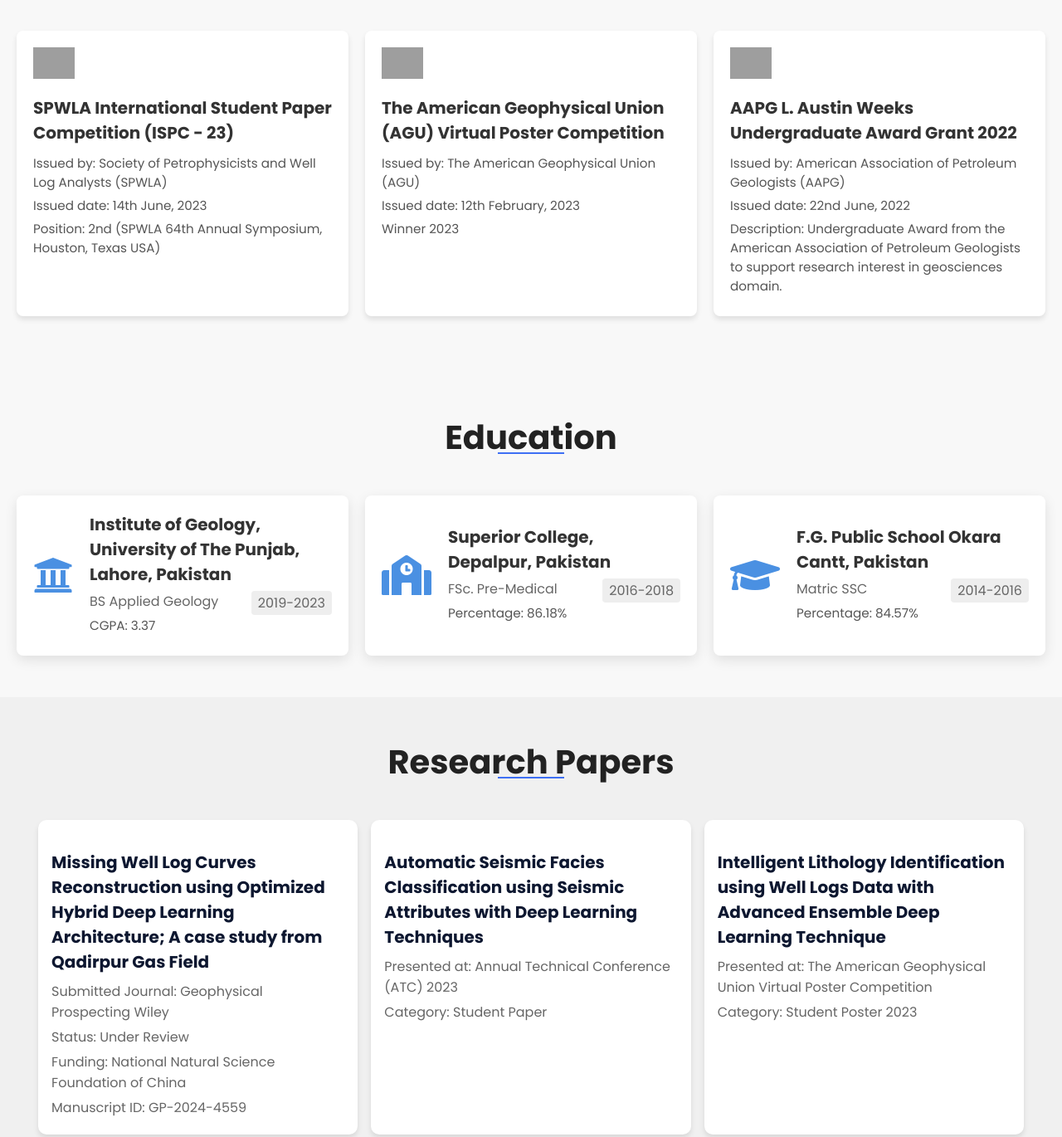
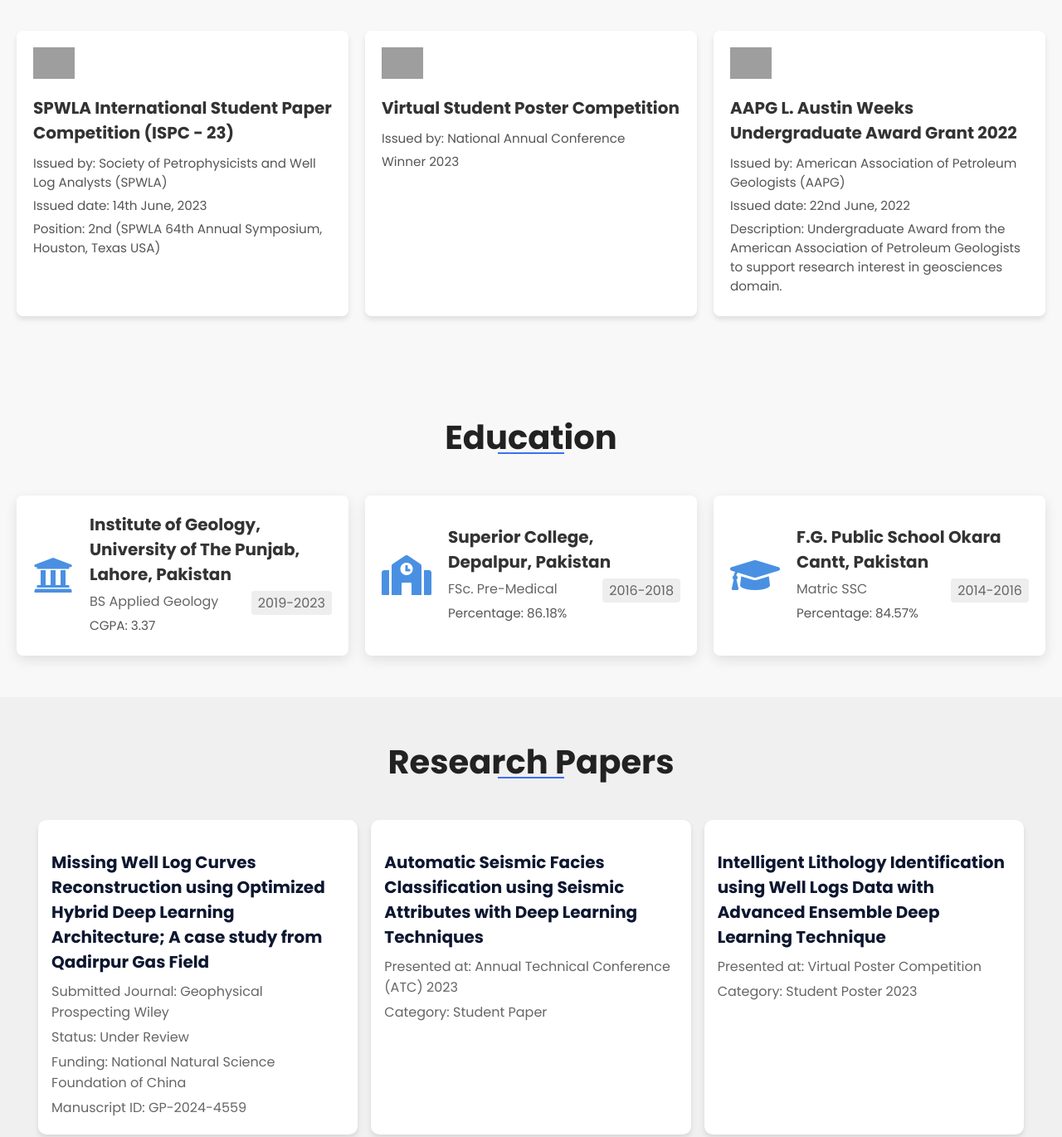
Before and after one commit to dilshad-geol/ResumePortfolio, a plain HTML site: page index.html in a window 1280 px wide. Shown: the part 2255-3625 px from the top of the page at 83% size. Drawn offline with nearby package versions, Linux system fonts and the light colour scheme; grey boxes are pictures that could not be loaded.

Commit message:
updated values

```diff
--- a/index.html
+++ b/index.html
@@ -162,9 +162,8 @@
                     <div class="icon-container">
                         <img src="https://www.svgrepo.com/show/20737/certificate-diploma.svg" alt="Medal Icon" class="award-icon"> <!-- Placeholder for award icon -->
                     </div>
-                    <h3 class="honors-awards__title">The American Geophysical Union (AGU) Virtual Poster Competition</h3>
-                    <p class="honors-awards__issuer">Issued by: The American Geophysical Union (AGU)</p>
-                    <p class="honors-awards__date">Issued date: 12th February, 2023</p>
+                    <h3 class="honors-awards__title">Virtual Student Poster Competition</h3>
+                    <p class="honors-awards__issuer">Issued by: National Annual Conference</p>
                     <p class="honors-awards__detail">Winner 2023</p>
                 </div>
                 <!-- Award Item 3 -->
@@ -243,7 +242,7 @@
                 <article class="research-paper__item">
                     <h3 class="research-paper__title">Intelligent Lithology Identification using Well Logs Data with Advanced Ensemble Deep Learning Technique</h3>
                     <div class="research-paper__details">
-                        <p>Presented at: The American Geophysical Union Virtual Poster Competition</p>
+                        <p>Presented at: Virtual Poster Competition</p>
                         <p>Category: Student Poster 2023</p>
                     </div>
                 </article>
```
